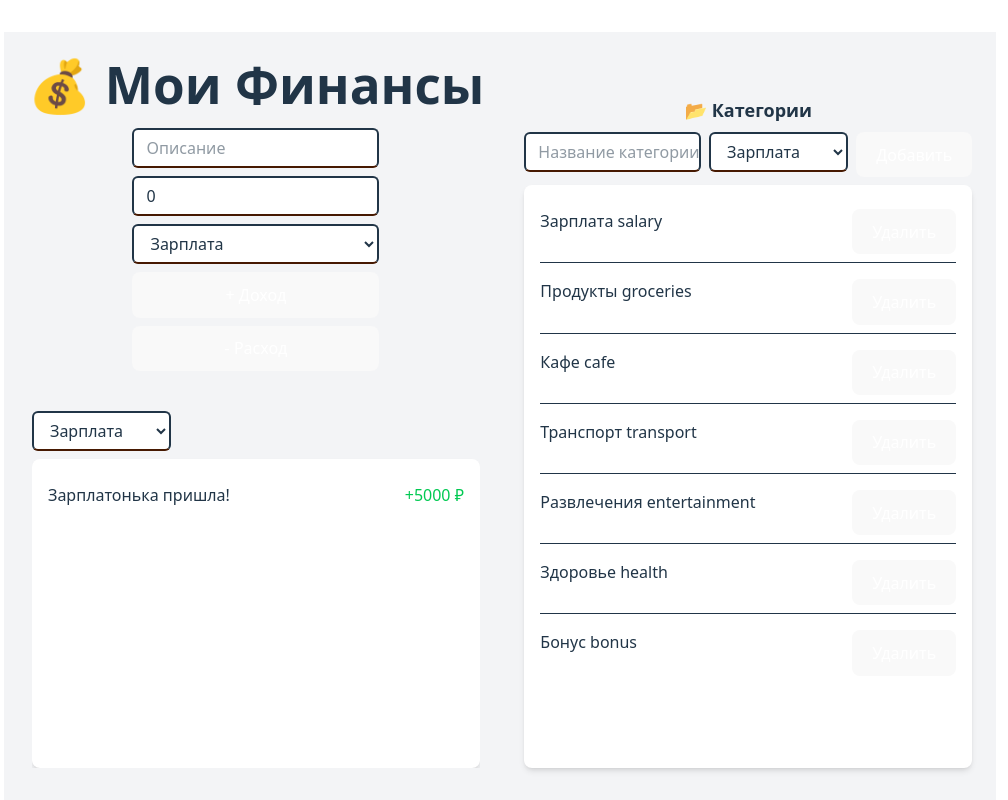
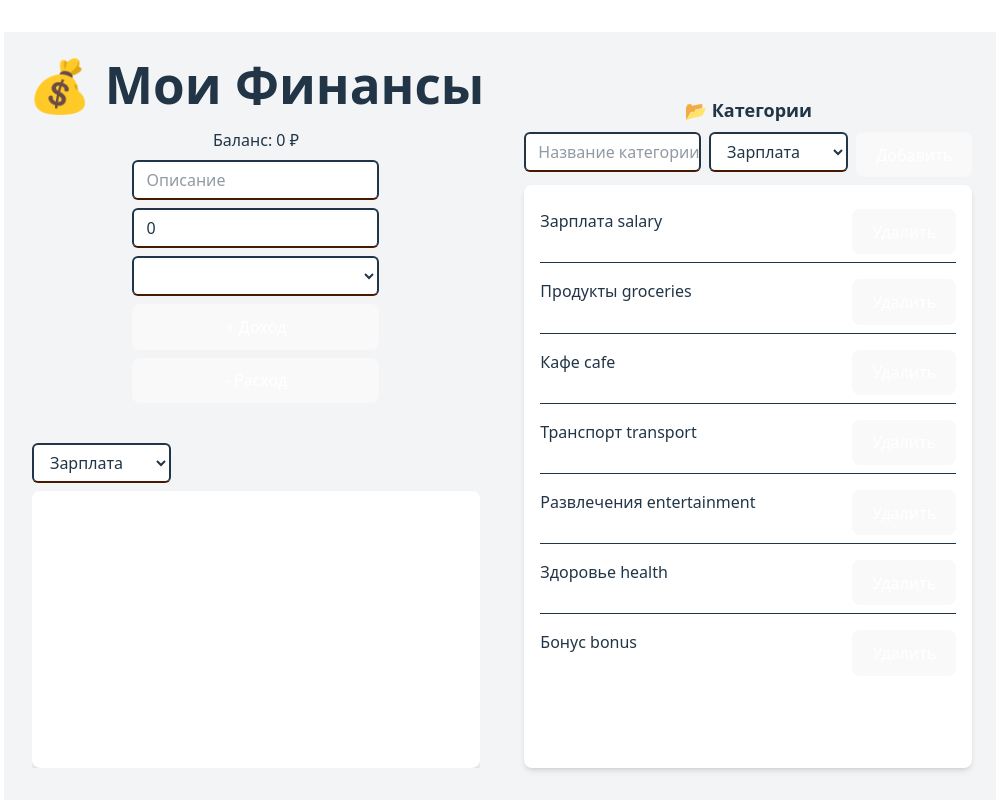
Before and after one commit to aamarsel/afini, a Vue app: page / in a window 1280 px wide. Shown: the whole page, without its empty margins (140-1148 px from the left). Built offline with nearby package versions, Linux system fonts and the light colour scheme.

Commit message:
add IndexedDB

```diff
--- a/src/App.vue
+++ b/src/App.vue
@@ -3,7 +3,7 @@
     <div class="flex flex-col items-center h-full">
       <h1 class="text-3xl font-bold mb-4">💰 Мои Финансы</h1>
 
-      <BalanceCard :balance="balance" @add-transaction="addTransaction" />
+      <BalanceCard :balance="balance" />
 
       <div class="flex flex-col w-full max-w-md flex-1 min-h-0 overflow-y-hidden overflow-x-auto pb-10 pt-10">
         <TransactionHistory :transactions="transactions" />
@@ -17,7 +17,6 @@
 
 <script setup lang="ts">
 import { useFinanceStore } from "@/stores/useFinanceStore";
-import { useBalance } from "@/composables/useBalance";
 import BalanceCard from "@/components/BalanceCard.vue";
 import TransactionHistory from "@/components/TransactionHistory.vue";
 import { storeToRefs } from "pinia";
@@ -25,5 +24,4 @@ import CategoryManager from "@/components/CategoryManager.vue";
 
 const financeStore = useFinanceStore();
 const { balance, transactions } = storeToRefs(financeStore);
-const { addTransaction } = useBalance();
 </script>
--- a/src/components/BalanceCard.vue
+++ b/src/components/BalanceCard.vue
@@ -1,7 +1,8 @@
 <template>
     <div class="flex flex-col gap-2">
+        <span>Баланс: {{ balance }} ₽</span>
         <AInput v-model="description" placeholder="Описание" />
-        <AInput v-model="amount" type="number" placeholder="Сумма" />
+        <AInput v-model="amount" type="number" placeholder="Сумма" @update:model-value="(newAmount) => amount = parseInt(newAmount)" />
         <ASelect v-model="category" :options="categoryOptions" />
         <AButton @click="addTx(TransactionType.Income)">+ Доход</AButton>
         <AButton @click="addTx(TransactionType.Expense)">- Расход</AButton>
@@ -15,29 +16,30 @@ import AInput from "./AInput.vue";
 import ASelect from "./ASelect.vue";
 import AButton from "./AButton.vue";
 import { useCategoryStore } from "@/stores/useCategoryStore";
+import { useFinanceStore } from "@/stores/useFinanceStore";
 import { storeToRefs } from "pinia";
 
+const financeStore = useFinanceStore();
 const {categories} = storeToRefs(useCategoryStore());
+const {balance} = storeToRefs(financeStore)
 
 const description = ref<string>("");
 const amount = ref<number>(0);
-const category = ref(categories.value[0].id);
-const emit = defineEmits(["addTransaction"]);
+const category = ref(categories.value?.[0]?.id.toString());
 
 const categoryOptions = computed(() =>
-    categories.value.map((cat) => ({ value: cat.id, label: cat.name }))
+    categories.value.map((cat) => ({ value: cat.id.toString(), label: cat.name }))
 );
 
 const addTx = (type: TransactionType) => {
     if (!description.value || amount.value <= 0) return;
 
-    emit("addTransaction", {
-        id: Date.now().toString(),
+    financeStore.addTransaction({
         description: description.value,
         amount: amount.value,
         type,
-        categoryId: category.value,
-        date: new Date().toISOString(),
+        categoryId: parseInt(category.value),
+        date: new Date(),
     });
 
     description.value = "";
--- a/src/components/TransactionHistory.vue
+++ b/src/components/TransactionHistory.vue
@@ -35,6 +35,6 @@ const categoryOptions = computed(() =>
 const filteredTransactions = computed(() => {
     console.log(props.transactions, selectedCategory.value)
     if (!selectedCategory.value) return props.transactions;
-    return props.transactions.filter(tx => tx.categoryId.toString() === selectedCategory.value);
+    return props.transactions?.filter(tx => tx.categoryId.toString() === selectedCategory.value) || [];
 });
 </script>
--- a/src/composables/useBalance.ts
+++ /dev/null
@@ -1,19 +0,0 @@
-import { useFinanceStore } from '@/stores/useFinanceStore';
-import { type Transaction } from '@/types';
-
-export const useBalance = () => {
-    const financeStore = useFinanceStore();
-
-    const addTransaction = ({
-        type,
-        amount,
-        description,
-        categoryId,
-    }: Omit<Transaction, 'id'>) => {
-        financeStore.addTransaction({type, amount, description, categoryId});
-    };
-
-    return {
-        addTransaction,
-    };
-};
--- /dev/null
+++ b/src/db/categories.json
@@ -0,0 +1,9 @@
+[
+    { "name": "Зарплата", "type": "salary", "id": 1 },
+    { "name": "Продукты", "type": "groceries", "id": 2 },
+    { "name": "Кафе", "type": "cafe", "id": 3 },
+    { "name": "Транспорт", "type": "transport", "id": 4 },
+    { "name": "Развлечения", "type": "entertainment", "id": 5 },
+    { "name": "Здоровье", "type": "health", "id": 6 },
+    { "name": "Бонус", "type": "bonus", "id": 7 }
+]
--- /dev/null
+++ b/src/db/index.ts
@@ -0,0 +1,35 @@
+import defaultCategories from './categories.json'
+
+const DB_NAME = "FinanceDB";
+const DB_VERSION = 1;
+export const STORE_TRANSACTIONS = "transactions";
+export const STORE_CATEGORIES = "categories";
+
+let db: IDBDatabase | null = null;
+
+export const openDB = (): Promise<IDBDatabase> => {
+    return new Promise((resolve, reject) => {
+        const request = indexedDB.open(DB_NAME, DB_VERSION);
+
+        request.onupgradeneeded = () => {
+            const database = request.result;
+            if (!database.objectStoreNames.contains(STORE_TRANSACTIONS)) {
+                database.createObjectStore(STORE_TRANSACTIONS, { keyPath: "id" });
+            }
+            if (!database.objectStoreNames.contains(STORE_CATEGORIES)) {
+                const categoryStore = database.createObjectStore(STORE_CATEGORIES, { keyPath: "id" });
+
+                defaultCategories.forEach(category => categoryStore.add(category));
+            }
+        };
+
+        request.onsuccess = () => {
+            db = request.result;
+            resolve(db);
+        };
+
+        request.onerror = () => {
+            reject(request.error);
+        };
+    });
+};
--- /dev/null
+++ b/src/db/utils.ts
@@ -0,0 +1,24 @@
+export function dbRequest<T>(request: IDBRequest<T>): Promise<T> {
+	return new Promise((resolve, reject) => {
+		request.onsuccess = () => resolve(request.result);
+		request.onerror = () => reject(request.error);
+	});
+}
+
+export function addToStore<T>(db: IDBDatabase, storeName: string, data: T): Promise<IDBValidKey> {
+	const tx = db.transaction(storeName, "readwrite");
+	const store = tx.objectStore(storeName);
+	return dbRequest(store.add(data));
+}
+
+export function updateStore<T>(db: IDBDatabase, storeName: string, data: T, key?: IDBValidKey): Promise<IDBValidKey> {
+	const tx = db.transaction(storeName, "readwrite");
+	const store = tx.objectStore(storeName);
+	return dbRequest(key ? store.put(data, key) : store.put(data));
+}
+
+export function deleteFromStore(db: IDBDatabase, storeName: string, key: IDBValidKey): Promise<void> {
+	const tx = db.transaction(storeName, "readwrite");
+	const store = tx.objectStore(storeName);
+	return dbRequest(store.delete(key));
+}
--- a/src/main.ts
+++ b/src/main.ts
@@ -3,6 +3,11 @@ import { createPinia } from 'pinia';
 import './style.css'
 import App from './App.vue'
 import './assets/main.css'
+import { openDB } from "@/db";
+
+openDB().then(() => {
+  console.log("IndexedDB инициализирована");
+}).catch(console.error);
 
 const pinia = createPinia();
 
--- a/src/stores/useCategoryStore.ts
+++ b/src/stores/useCategoryStore.ts
@@ -1,24 +1,31 @@
 import { defineStore } from "pinia";
 import { ref } from "vue";
 import { type TransactionCategory, TransactionCategoryType } from "@/types";
+import { openDB, STORE_CATEGORIES } from "@/db";
+import { dbRequest, addToStore, deleteFromStore } from "@/db/utils";
 
 export const useCategoryStore = defineStore("category", () => {
-    const categories = ref<TransactionCategory[]>([
-        { name: "Зарплата", type: TransactionCategoryType.Salary, id: 1 },
-        { name: "Продукты", type: TransactionCategoryType.Groceries, id: 2 },
-        { name: "Кафе", type: TransactionCategoryType.Cafe, id: 3 },
-        { name: "Транспорт", type: TransactionCategoryType.Transport, id: 4 },
-        { name: "Развлечения", type: TransactionCategoryType.Entertainment, id: 5 },
-        { name: "Здоровье", type: TransactionCategoryType.Health, id: 6 },
-        { name: "Бонус", type: TransactionCategoryType.Bonus, id: 7 },
-    ]);
+    const categories = ref<TransactionCategory[]>([]);
 
-    const addCategory = (name: string, type: TransactionCategoryType) => {
-        categories.value.push({ name, type, id: Date.now() });
+    const loadCategories = async () => {
+        const db = await openDB();
+        const store = db.transaction(STORE_CATEGORIES, "readonly").objectStore(STORE_CATEGORIES);
+
+        categories.value = await dbRequest(store.getAll());
     };
 
-    const deleteCategory = (id: number) => {
-        categories.value = categories.value.filter(cat => cat.id !== id);
+    const addCategory = async (name: string, type: TransactionCategoryType) => {
+        const db = await openDB();
+		const newCategory = { id: Date.now(), name, type };
+
+		await addToStore(db, "categories", newCategory);
+		await loadCategories();
+    };
+
+    const deleteCategory = async (id: number) => {
+        const db = await openDB();
+		await deleteFromStore(db, "categories", id);
+		await loadCategories();
     };
 
     const updateCategory = (id: number, newName: string) => {
@@ -26,5 +33,7 @@ export const useCategoryStore = defineStore("category", () => {
         if (category) category.name = newName;
     };
 
+    loadCategories();
+
     return { categories, addCategory, deleteCategory, updateCategory };
 });
--- a/src/stores/useFinanceStore.ts
+++ b/src/stores/useFinanceStore.ts
@@ -1,31 +1,33 @@
 import { defineStore } from 'pinia';
 import { ref } from 'vue';
-import { type Transaction, TransactionType, TransactionCategoryType } from '@/types';
+import { type Transaction, TransactionType } from '@/types';
+import { openDB, STORE_TRANSACTIONS } from "@/db";
+import { dbRequest, addToStore } from '@/db/utils';
 
 export const useFinanceStore = defineStore('finance', () => {
-	const balance = ref(12500);
-	const transactions = ref<Transaction[]>([
-		{ id: 1, type: TransactionType.Income, amount: 5000, description: 'Зарплатонька пришла!', categoryId: 1 },
-		{ id: 2, type: TransactionType.Expense, amount: 1500, description: 'Продукты хаваем', categoryId: 2 },
-		{ id: 3, type: TransactionType.Expense, amount: 2000, description: 'Кафе жи есть', categoryId: 3 },
-	]);
+	const balance = ref<number>(0);
+	const transactions = ref<Transaction[]>([]);
 
-	const addTransaction = ({type, amount, description, categoryId}: Omit<Transaction, 'id'>) => {
-		console.log('Adding transaction', type, amount, description, categoryId);
-		transactions.value.push({
-			id: Date.now(),
-			type,
-			amount,
-			description,
-			categoryId,
-		});
+	const loadTransactions = async () => {
+		const db = await openDB();
+		const store = db.transaction(STORE_TRANSACTIONS, "readonly").objectStore(STORE_TRANSACTIONS);
 
-		if (type === TransactionType.Income) {
-			balance.value += amount;
-		} else {
-			balance.value -= amount;
-		}
+		transactions.value = await dbRequest(store.getAll());
+		balance.value = transactions.value.reduce(
+			(acc, tx) => acc + (tx.type === TransactionType.Income ? tx.amount : -tx.amount),
+			0
+		);
 	};
+
+	const addTransaction = async (transaction: Omit<Transaction, "id">) => {
+		const db = await openDB();
+		const newTransaction: Transaction = { id: Date.now(), ...transaction };
+
+		await addToStore(db, "transactions", newTransaction);
+		await loadTransactions();
+	};
+
+	loadTransactions();
 
 	return {
 		balance,
--- a/src/types/finance.ts
+++ b/src/types/finance.ts
@@ -11,6 +11,7 @@ export interface Transaction {
     amount: number;
     description: string;
     categoryId: number;
+    date: Date;
 }
 
 export const transactionCategoryNames: Record<TransactionCategoryType, string> = {
```
